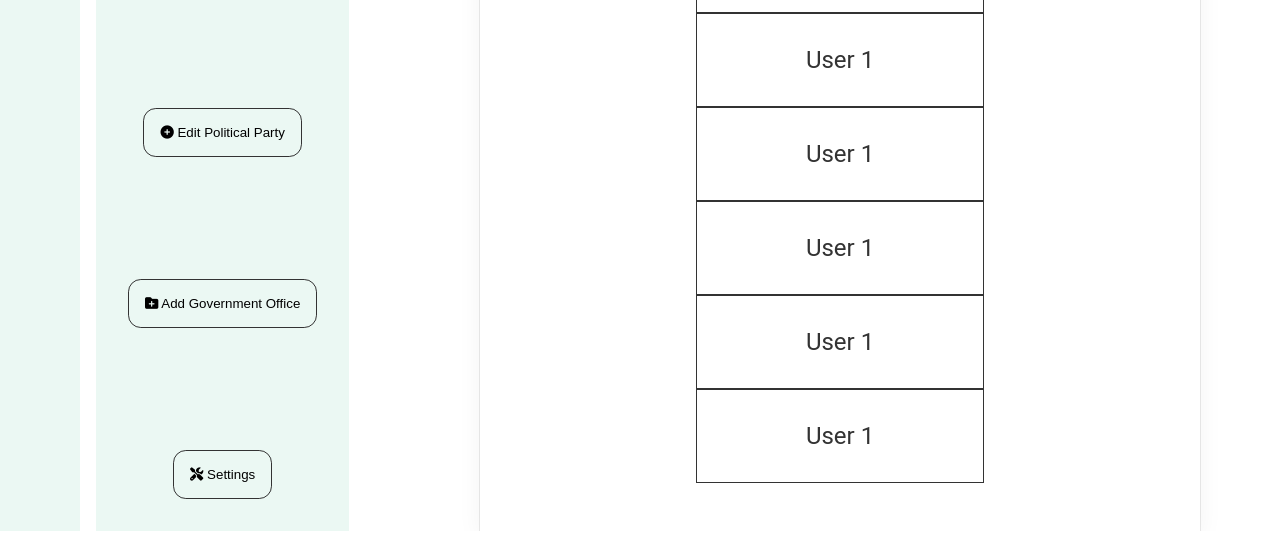
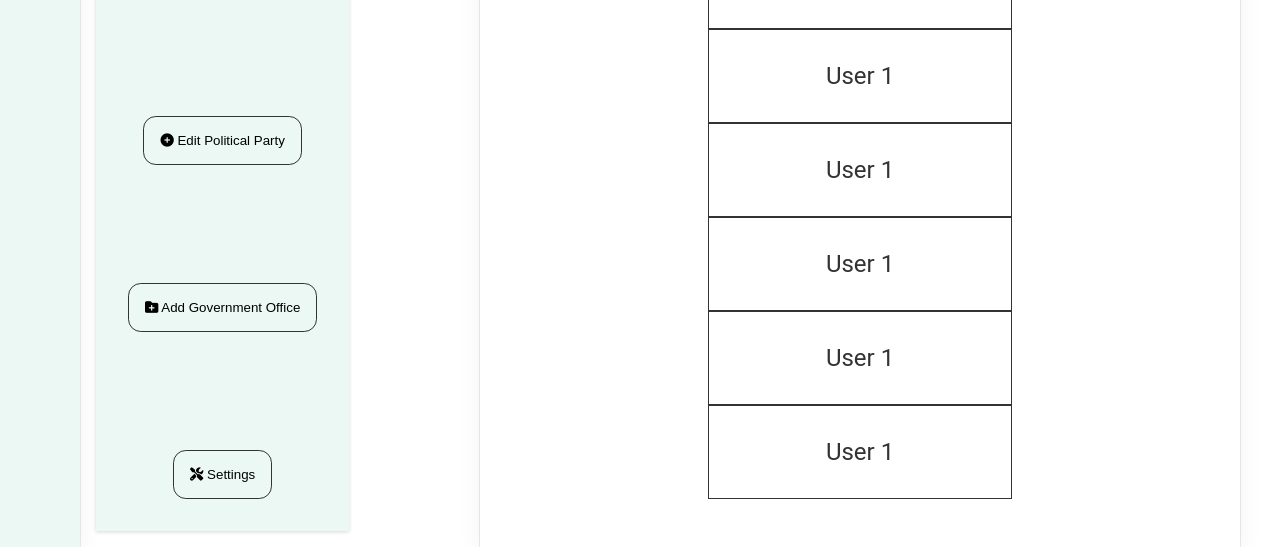
Before and after one commit to Benkalio/Politico, a plain HTML site: page pages/dashboard/index.html in a window 1280 px wide. Shown: the part 347-894 px from the top of the page. Drawn offline with Linux system fonts and the light colour scheme; files that its build step writes are made by us from their sources.

Commit message:
few adjustments

```diff
--- a/pages/dashboard/style.css
+++ b/pages/dashboard/style.css
@@ -73,6 +73,8 @@ nav {
   background-color: #ebf8f3;
   color: #103728;
   grid-row: 1/ -1;
+  box-shadow: rgba(0, 0, 0, 0.05) 0px 6px 24px 0px,
+    rgba(0, 0, 0, 0.08) 0px 0px 0px 1px;
 }
 
 menu {
@@ -81,9 +83,11 @@ menu {
   display: flex;
   justify-content: space-between;
   align-items: center;
-
+  margin-left: 1rem;
   gap: 0.8rem;
   padding: 0 2.5rem;
+  box-shadow: rgba(0, 0, 0, 0.05) 0px 6px 24px 0px,
+    rgba(0, 0, 0, 0.08) 0px 0px 0px 1px;
 }
 
 .btn-toggle:first-child {
@@ -106,10 +110,11 @@ section {
   background-color: #ebf8f3;
   width: fit-content;
   padding: 2rem 2rem;
-  margin: 0 1rem;
+  margin: 1rem 1rem;
   display: flex;
   flex-direction: column;
   justify-content: space-between;
+  box-shadow: rgba(0, 0, 0, 0.16) 0px 1px 4px;
 }
 
 .function > button {
@@ -124,7 +129,8 @@ main {
   box-shadow: rgba(0, 0, 0, 0.05) 0px 6px 24px 0px,
     rgba(0, 0, 0, 0.08) 0px 0px 0px 1px;
   position: relative;
-  width: 90%;
+  width: 95%;
+  margin-top: 1rem;
 }
 .container {
   position: relative;
```
